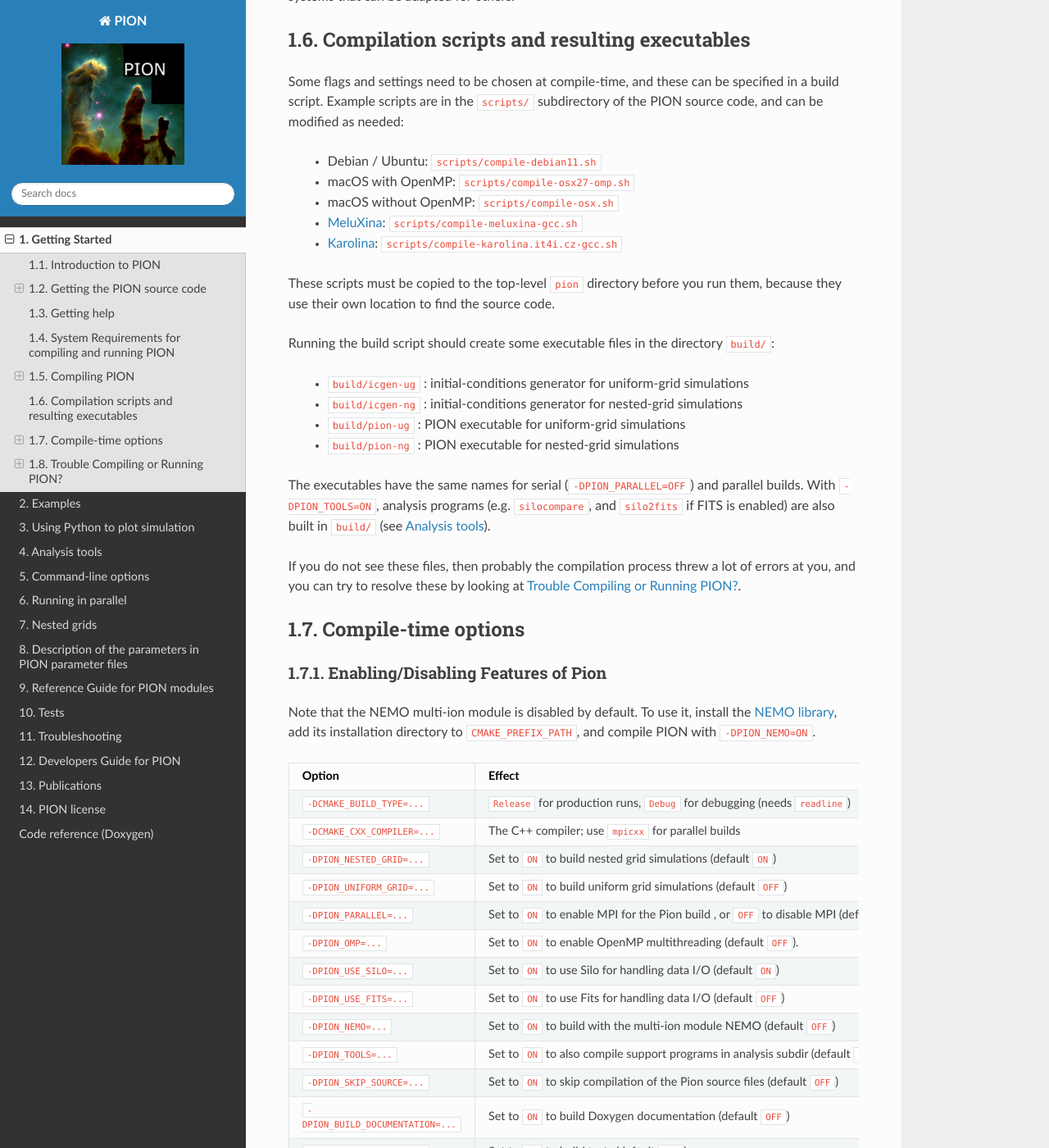
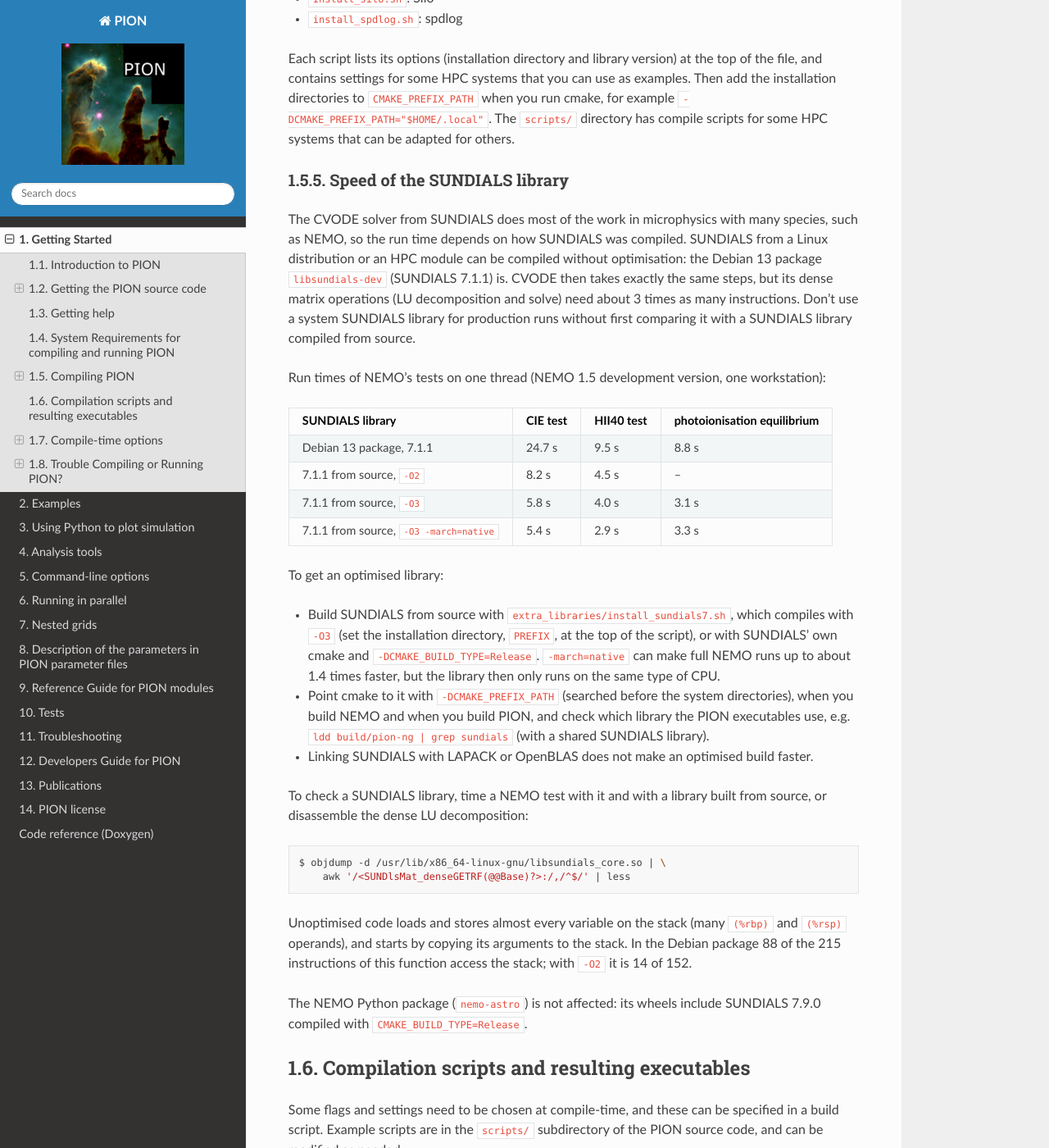
Before and after one commit to jmackey-astro/pion-docs, a Sphinx documentation site: the page built from docs/getting_started.rst, in a window 1280 px wide and 1400 px high, scrolled down 5352 px. Shown: the whole window at 82% size. Built offline with Sphinx 7.4.7 and the Read the Docs theme 3.1.0, drawn with Linux system fonts in a browser that asks for light colours; some of the changed text lies outside the part shown.

Commit message:
Getting started: warn that the system SUNDIALS may be unoptimised (#30)
The Debian 13 libsundials-dev package (7.1.1) is compiled without
optimisation and makes NEMO 3-5x slower than a SUNDIALS built from
source.  New section with the measured run times, how to build and use
an optimised library, and how to check one.  AGENTS.md: build the docs
in /mnt/scratch/claude instead of /tmp.

Co-authored-by: Claude Opus 5.5 <noreply@anthropic.com>

```diff
--- a/docs/getting_started.rst
+++ b/docs/getting_started.rst
@@ -151,6 +151,11 @@ To check that the build works, run the test suite (this takes a few minutes):
 
 See :ref:`tests` for what the tests check and how to run them one at a time.
 
+.. warning::
+
+   The SUNDIALS package of Debian 13 (``libsundials-dev``, version 7.1.1) is compiled without optimisation, and makes the microphysics, in particular NEMO, 3 to 5 times slower than an optimised SUNDIALS library.
+   Before using PION for production runs, build SUNDIALS from source and compare (see :ref:`compile-sundials`).
+
 Other Linux distributions (Fedora, Arch, openSUSE, ...) have equivalent packages, usually with similar names.
 
 .. _compile-macos:
@@ -232,6 +237,47 @@ Load or install what is available, and compile the missing libraries with the sc
 Each script lists its options (installation directory and library version) at the top of the file, and contains settings for some HPC systems that you can use as examples.
 Then add the installation directories to ``CMAKE_PREFIX_PATH`` when you run cmake, for example ``-DCMAKE_PREFIX_PATH="$HOME/.local"``.
 The ``scripts/`` directory has compile scripts for some HPC systems that can be adapted for others.
+
+
+.. _compile-sundials:
+
+Speed of the SUNDIALS library
+^^^^^^^^^^^^^^^^^^^^^^^^^^^^^^^^^^^
+
+The CVODE solver from SUNDIALS does most of the work in microphysics with many species, such as NEMO, so the run time depends on how SUNDIALS was compiled.
+SUNDIALS from a Linux distribution or an HPC module can be compiled without optimisation: the Debian 13 package ``libsundials-dev`` (SUNDIALS 7.1.1) is.
+CVODE then takes exactly the same steps, but its dense matrix operations (LU decomposition and solve) need about 3 times as many instructions.
+Don't use a system SUNDIALS library for production runs without first comparing it with a SUNDIALS library compiled from source.
+
+Run times of NEMO's tests on one thread (NEMO 1.5 development version, one workstation):
+
+=====================================================  ==========  ============  =============================
+SUNDIALS library                                        CIE test    HII40 test    photoionisation equilibrium
+=====================================================  ==========  ============  =============================
+Debian 13 package, 7.1.1                                24.7 s      9.5 s         8.8 s
+7.1.1 from source, ``-O2``                              8.2 s       4.5 s         --
+7.1.1 from source, ``-O3``                              5.8 s       4.0 s         3.1 s
+7.1.1 from source, ``-O3 -march=native``                5.4 s       2.9 s         3.3 s
+=====================================================  ==========  ============  =============================
+
+To get an optimised library:
+
++ Build SUNDIALS from source with ``extra_libraries/install_sundials7.sh``, which compiles with ``-O3`` (set the installation directory, ``PREFIX``, at the top of the script), or with SUNDIALS' own cmake and ``-DCMAKE_BUILD_TYPE=Release``.
+  ``-march=native`` can make full NEMO runs up to about 1.4 times faster, but the library then only runs on the same type of CPU.
++ Point cmake to it with ``-DCMAKE_PREFIX_PATH`` (searched before the system directories), when you build NEMO and when you build PION, and check which library the PION executables use, e.g. ``ldd build/pion-ng | grep sundials`` (with a shared SUNDIALS library).
++ Linking SUNDIALS with LAPACK or OpenBLAS does not make an optimised build faster.
+
+To check a SUNDIALS library, time a NEMO test with it and with a library built from source, or disassemble the dense LU decomposition:
+
+.. code-block:: bash
+
+  $ objdump -d /usr/lib/x86_64-linux-gnu/libsundials_core.so | \
+      awk '/<SUNDlsMat_denseGETRF(@@Base)?>:/,/^$/' | less
+
+Unoptimised code loads and stores almost every variable on the stack (many ``(%rbp)`` and ``(%rsp)`` operands), and starts by copying its arguments to the stack.
+In the Debian package 88 of the 215 instructions of this function access the stack; with ``-O2`` it is 14 of 152.
+
+The NEMO Python package (``nemo-astro``) is not affected: its wheels include SUNDIALS 7.9.0 compiled with ``CMAKE_BUILD_TYPE=Release``.
 
 
 .. _compile-scripts-outcomes:
```
Also changed, not shown: AGENTS.md (+3 -3 lines).
